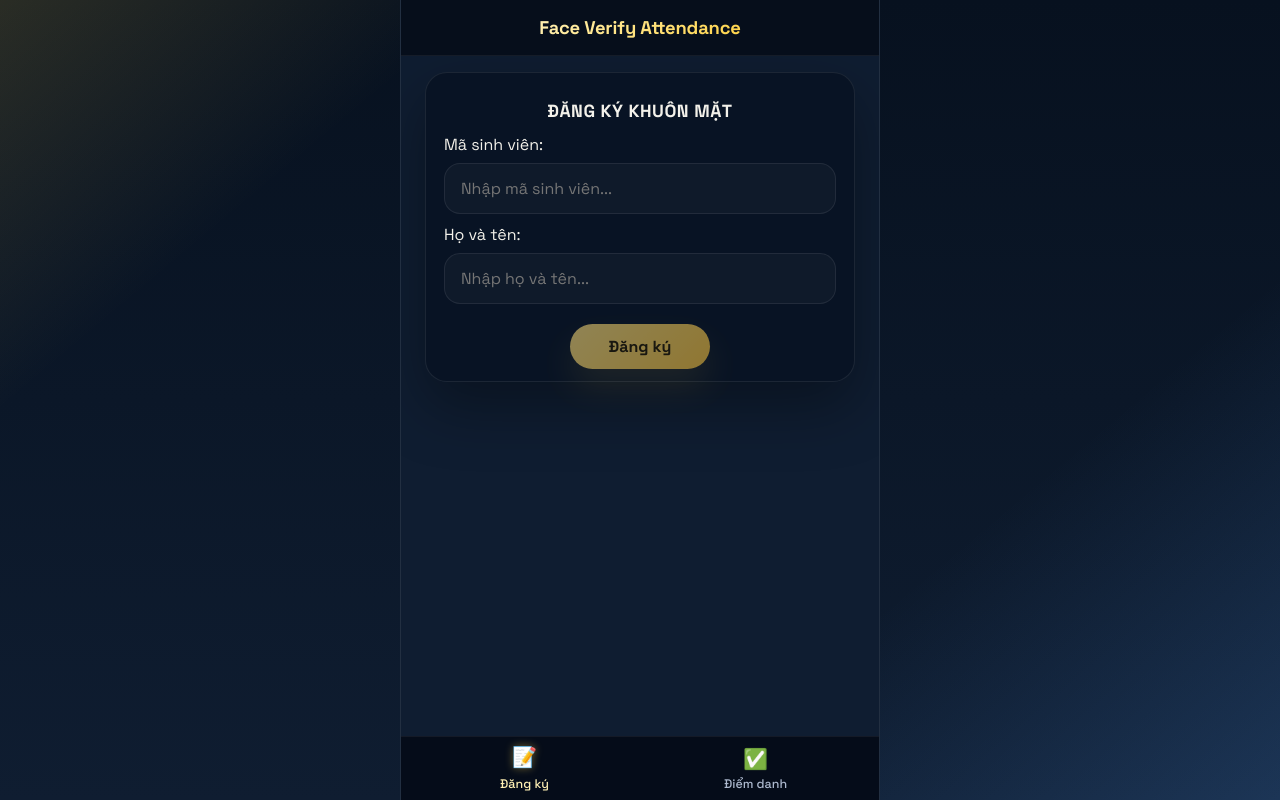
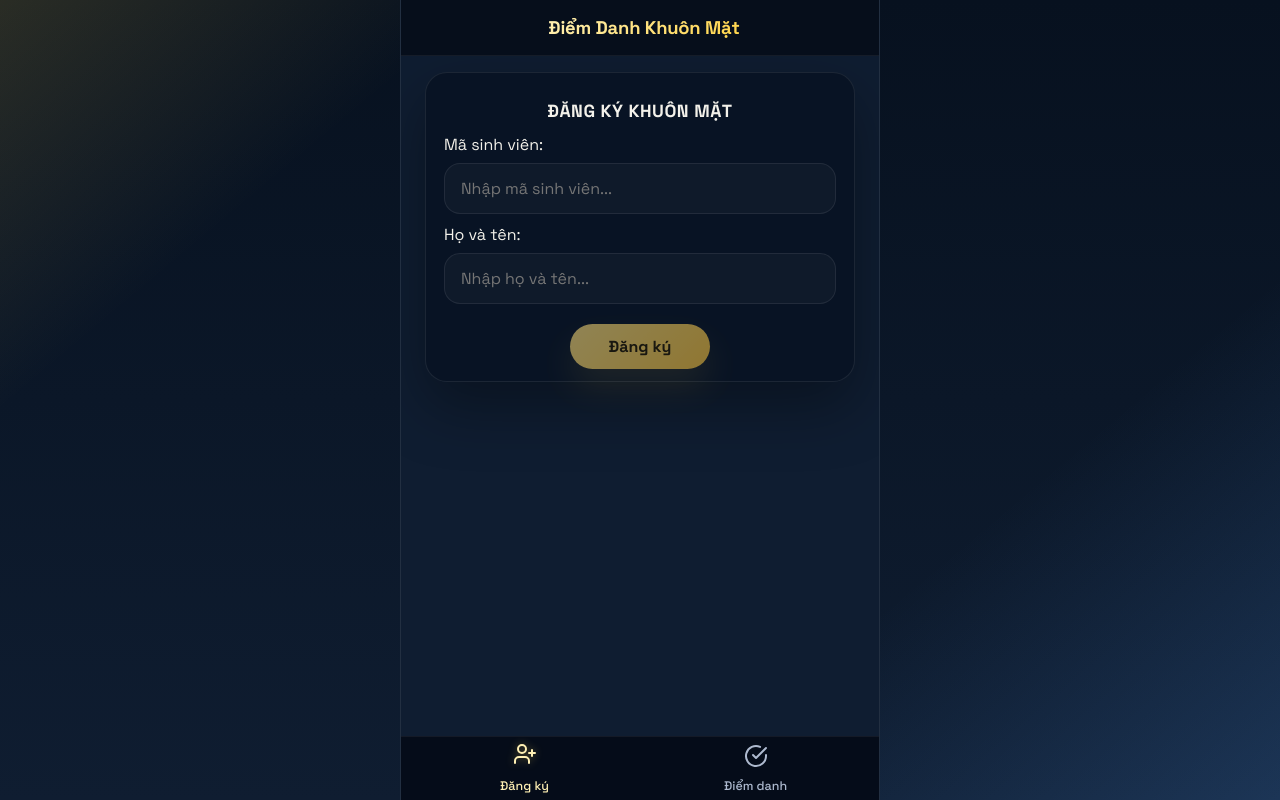
Before and after one commit to DuongDucMinh/ATTENDANCE-VERIFICATION-SYSTEM, a React (Vite) app in the folder frontend/: page / in a window 1280 px wide. Built offline with nearby package versions, Linux system fonts and the light colour scheme; no server answers.

Commit message:
refactor: translate UI text, update bottom navigation icons, and force page key reset on tab switches

```diff
--- a/frontend/index.html
+++ b/frontend/index.html
@@ -3,7 +3,7 @@
   <head>
     <meta charset="UTF-8" />
     <meta name="viewport" content="width=device-width, initial-scale=1.0" />
-    <title>Attendance Verification</title>
+    <title>Điểm Danh Khuôn Mặt</title>
     <link rel="preconnect" href="https://fonts.googleapis.com" />
     <link rel="preconnect" href="https://fonts.gstatic.com" crossorigin />
     <link
--- a/frontend/src/App.jsx
+++ b/frontend/src/App.jsx
@@ -18,6 +18,8 @@ export default function App() {
     registered_sample_count: 0,
   });
   const [registrationResult, setRegistrationResult] = useState(null);
+  const [profileKey, setProfileKey] = useState(0);
+  const [attendanceKey, setAttendanceKey] = useState(0);
 
   useEffect(() => {
     if (profile?.student_id) {
@@ -29,33 +31,60 @@ export default function App() {
     <div className="app-shell">
       <header className="top-bar" style={{ justifyContent: "center" }}>
         <div className="brand-title">
-          <h2>Face Verify Attendance</h2>
+          <span className="brand-dot" aria-hidden="true"></span>
+          <h2>Điểm Danh Khuôn Mặt</h2>
         </div>
       </header>
 
       <main className="content-area">
         {activeTab === "profile" ? (
           <ProfilePage
+            key={`profile-${profileKey}`}
             profile={profile}
             setProfile={setProfile}
             registrationResult={registrationResult}
             setRegistrationResult={setRegistrationResult}
           />
         ) : (
-          <AttendancePage defaultStudentId={profile.student_id} />
+          <AttendancePage
+            key={`attendance-${attendanceKey}`}
+            defaultStudentId={profile.student_id}
+          />
         )}
       </main>
 
-      <nav className="bottom-nav">
+      <nav className="bottom-nav" role="tablist" aria-label="Thanh điều hướng chính">
         {NAV_ITEMS.map((item) => (
           <button
             key={item.key}
             type="button"
             className={`bottom-nav-btn ${activeTab === item.key ? "active" : ""}`}
-            onClick={() => setActiveTab(item.key)}
+            role="tab"
+            aria-selected={activeTab === item.key}
+            onClick={() => {
+              setActiveTab(item.key);
+              if (item.key === "profile") {
+                setRegistrationResult(null);
+                setProfileKey((k) => k + 1);
+              } else if (item.key === "attendance") {
+                setAttendanceKey((k) => k + 1);
+              }
+            }}
           >
-            <span className="nav-icon">
-              {item.key === "profile" ? "📝" : "✅"}
+            <span className="nav-icon" aria-hidden="true">
+              {item.key === "profile" ? (
+                <svg width="24" height="24" viewBox="0 0 24 24" fill="none" stroke="currentColor" strokeWidth="2" strokeLinecap="round" strokeLinejoin="round">
+                  <path d="M16 21v-2a4 4 0 0 0-4-4H6a4 4 0 0 0-4 4v2" />
+                  <circle cx="9" cy="7" r="4" />
+                  <line x1="19" y1="8" x2="19" y2="14" />
+                  <line x1="22" y1="11" x2="16" y2="11" />
+                </svg>
+              ) : (
+                <svg width="24" height="24" viewBox="0 0 24 24" fill="none" stroke="currentColor" strokeWidth="2" strokeLinecap="round" strokeLinejoin="round">
+                  <path d="M22 11.08V12a10 10 0 1 1-5.93-9.14" />
+                  <polyline points="22 4 12 14.01 9 11.01" />
+                </svg>
+              )}
             </span>
             <span className="nav-label">{item.label}</span>
           </button>
--- a/frontend/src/liveness/challengeEngine.js
+++ b/frontend/src/liveness/challengeEngine.js
@@ -27,9 +27,9 @@ export function createChallengeSteps(mode) {
       type === "blink_once" || type === "blink_twice"
         ? "Chớp mắt 1 lần"
         : type === "turn_left_hold"
-          ? "Quay mặt sang bên trái"
+          ? "Quay mặt sang trái"
           : type === "turn_right_hold"
-            ? "Quay mặt sang bên phải"
+            ? "Quay mặt sang phải"
             : "Há miệng rộng",
     poseTarget: type === "turn_left_hold" ? "left" : type === "turn_right_hold" ? "right" : "front",
   }));
--- a/frontend/src/liveness/constants.js
+++ b/frontend/src/liveness/constants.js
@@ -83,14 +83,14 @@ export const REGISTER_POSE_STEPS = [
   {
     id: "left",
     type: "turn_left_hold",
-    prompt: "Quay mặt sang bên trái",
+    prompt: "Quay mặt sang trái",
     poseTarget: "left",
     timeoutMs: 15000,
   },
   {
     id: "right",
     type: "turn_right_hold",
-    prompt: "Quay mặt sang bên phải",
+    prompt: "Quay mặt sang phải",
     poseTarget: "right",
     timeoutMs: 15000,
   },
```
